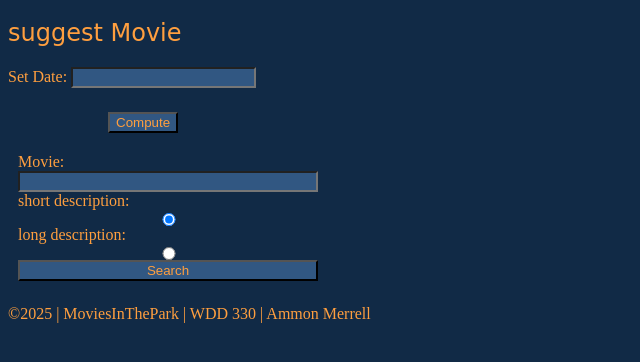
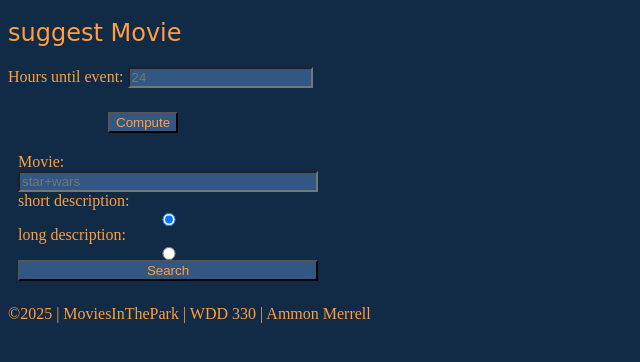
Before and after one commit to ammonmerrell/MoviesinthePark, a website built with Vite: page src/event/index.html in a window 1280 px wide. Shown: the part 90-452 px from the top of the page, without its empty margins (0-640 px from the left). Built offline with nearby package versions, Linux system fonts and the light colour scheme; a web font is replaced by a local one.

Commit message:
added placeholder text to make input clearer

```diff
--- a/src/event/index.html
+++ b/src/event/index.html
@@ -36,13 +36,13 @@
       <p class="info"></p>
       <form method="get" action="weather.html" class="fw">
         <label
-          >Set Date: <input type="text" name="hrs" required title="hours"
+          >Hours until event: <input type="text" name="hrs" placeholder="24" required title="hours"
         /></label>
         <label><input type="submit" value="Compute" id="weather" /></label>
       </form>
       <form method="get" action="search.html" class="form">
         <label
-          >Movie: <input type="text" name="movie" required title="movie search"
+          >Movie: <input type="text" name="movie" placeholder="star+wars" title="movie search"
         /></label>
         <label
           >short description:
```
